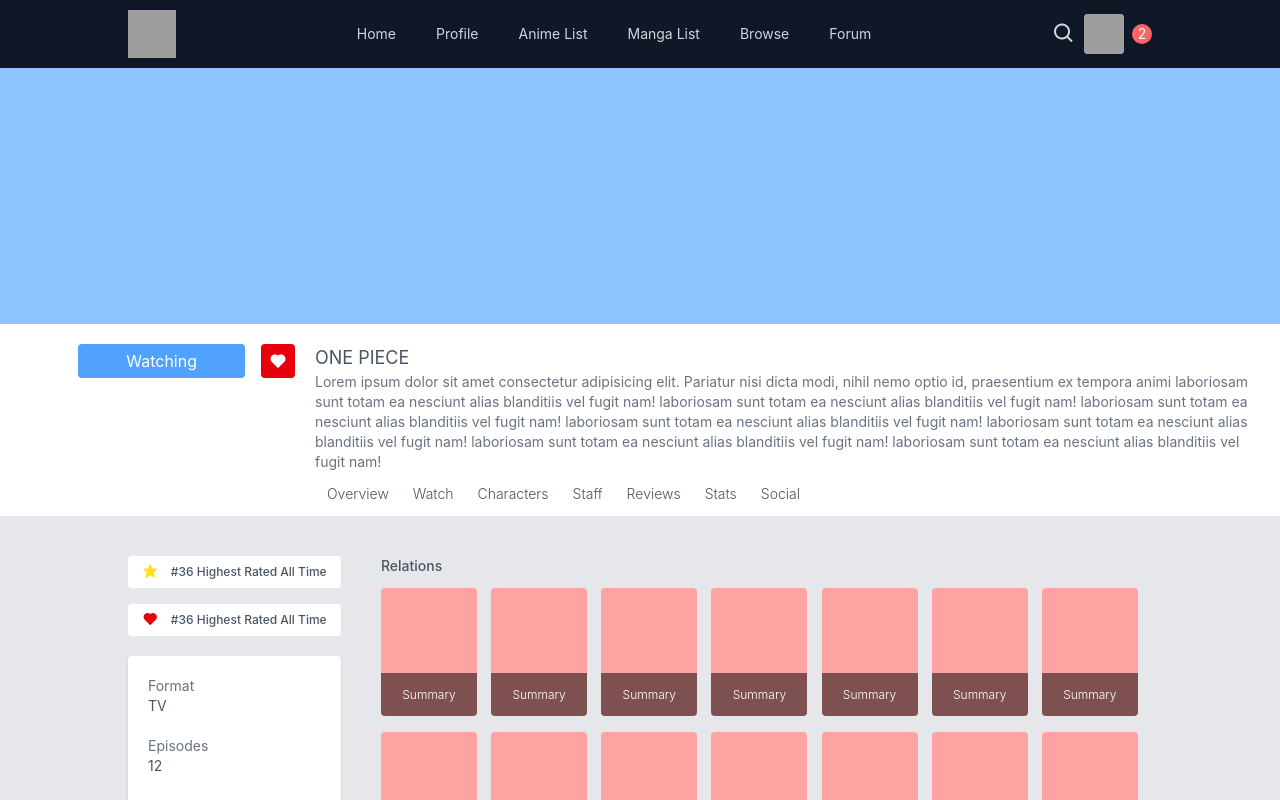
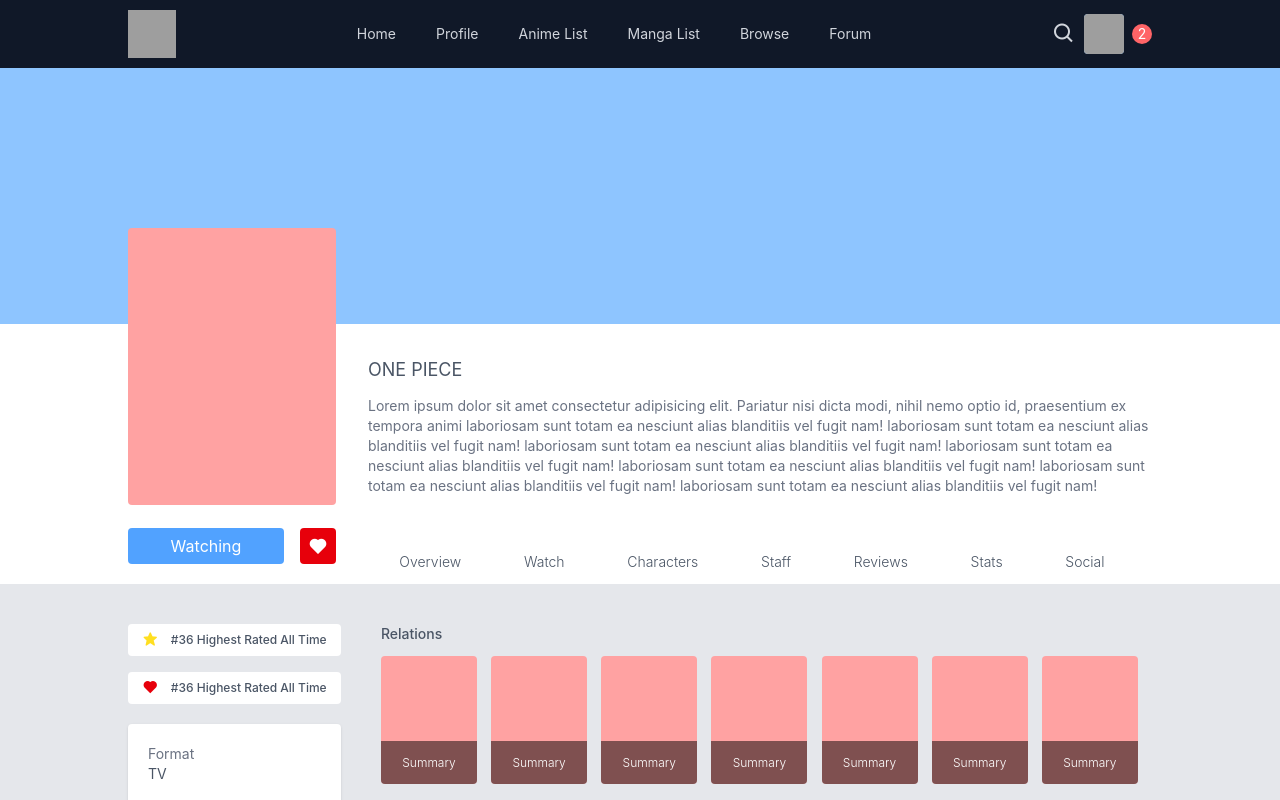
Before and after one commit to loganyeh/moviecritic, a React (Vite) app in the folder frontend/: page /info in a window 1280 px wide. Shown: the top 800 px of the page. Built offline with nearby package versions, Linux system fonts and the light colour scheme; grey boxes are pictures that could not be loaded.

Commit message:
finished Info page statuc ui for info descrption, status, title

```diff
--- a/frontend/src/pages/Info/Info.tsx
+++ b/frontend/src/pages/Info/Info.tsx
@@ -34,29 +34,32 @@
             <DesktopHeader />
             <MovieBanner />
 
-            <div className="flex flex-col md:flex-row gap-5 p-5 pb-0">
-                <div className="md:max-w-[275px] md:w-full">
+            <div className="flex justify-center">
+                <div className="flex flex-col md:flex-row gap-[32px] p-5 md:p-[32px] md:pb-0 pb-0 xl:px-0 max-w-5xl 2xl:max-w-7xl w-full">
+                    <div className="md:max-w-[275px] md:w-fit">
                         {/* Movie Watch Status */}
-                    <section className="relative flex justify-end">
-                        <div className="md:hidden absolute -top-27 left-0 h-36 w-25 bg-red-300 rounded"></div>
+                        <section className="relative flex justify-end md:items-end md:gap-5 md:h-52 lg:mb-5">
+                            <div className="md:absolute absolute -top-27 md:-top-32 left-0 h-36 md:h-auto w-25 md:w-52 md:aspect-[3/4] bg-red-300 rounded"></div>
 
-                        <div className="flex gap-4">
-                            <div className="flex justify-center items-center px-12 bg-blue-400 text-white rounded">Watching</div>
+                            <div className="flex gap-4 md:w-52">
+                                <div className="flex justify-center items-center md:flex-1 px-12 md:px-0 bg-blue-400 text-white rounded">Watching</div>
                                 <div className="flex justify-center items-center bg-red-600 rounded">
-                                <i className='bx bxs-heart p-2 aspect-square text-lg text-white' ></i>
+                                    <i className='bx bxs-heart p-2 aspect-square text-xl text-white' ></i>
                                 </div>
                             </div>
                         </section>
                     </div>
 
-                <div className="flex-1">
+                    <div className="md:flex md:flex-col md:justify-between flex-1 md:gap-5 min-w-0">
+                        <div className="md:flex md:flex-col md:gap-3">
                             {/* Movie Title */}
                             <section className="">
                                 <h1 className="text-lg font-semibold md:font-normal text-gray-600">ONE PIECE</h1>
                             </section>
 
                             {/* Description */}
-                    <p className="hidden md:block text-sm bg-white text-gray-500">
+                            <div className="">
+                                <p className="hidden md:block text-sm bg-white text-gray-500 break-words">
                                     Lorem ipsum dolor sit amet consectetur adipisicing elit.
                                     Pariatur nisi dicta modi, nihil nemo optio id, praesentium ex tempora animi
                                     laboriosam sunt totam ea nesciunt alias blanditiis vel fugit nam!
@@ -68,9 +71,12 @@
                                     laboriosam sunt totam ea nesciunt alias blanditiis vel fugit nam!
                                 </p>
 
+                            </div>
+                        </div>
+
                         {/* Info Nav Texts */}
-                    <section>
-                        <div className="flex overflow-x-scroll">
+                        <section className="2xl:flex 2xl:justify-center">
+                            <div className="flex lg:justify-around 2xl:justify-between max-w-3xl w-full overflow-x-scroll lg:overflow-x-hidden">
                                 {infoNav.map((nav, index) => {
                                     return <div key={index} className="px-3 py-3 text-sm font-light text-gray-600">
                                         {nav.text}
@@ -78,6 +84,7 @@
                                 })}
                             </div>
                         </section>
+                    </div>
                 </div>
             </div>
 
--- a/frontend/src/pages/Info/Relations.tsx
+++ b/frontend/src/pages/Info/Relations.tsx
@@ -8,7 +8,7 @@
                 <p className="text-sm font-medium text-gray-600">Relations</p>
 
                 <div className="flex md:flex-col xl:grid xl:grid-cols-7 2xl:grid-cols-10 gap-6 xl:gap-0 xl:gap-y-4 overflow-x-scroll md:overflow-x-hidden">
-                    {Array.from({length: 20}).map((_, index) => {
+                    {Array.from({length: 10}).map((_, index) => {
                         return <div key={index} className="flex max-w-72 md:max-w-none xl:w-fit shrink-0">
                             <div className="xl:relative w-20 xl:w-24 2xl:w-20 aspect-[3/4] bg-red-300 shrink-0 rounded-l xl:rounded">
                                 <div className="hidden absolute bottom-0 left-0 xl:flex justify-center items-center h-4/12 w-full text-xs font-light bg-black/50 text-white rounded-b">Summary</div>
```
Lines whose indentation alone changed are shown as unchanged.
